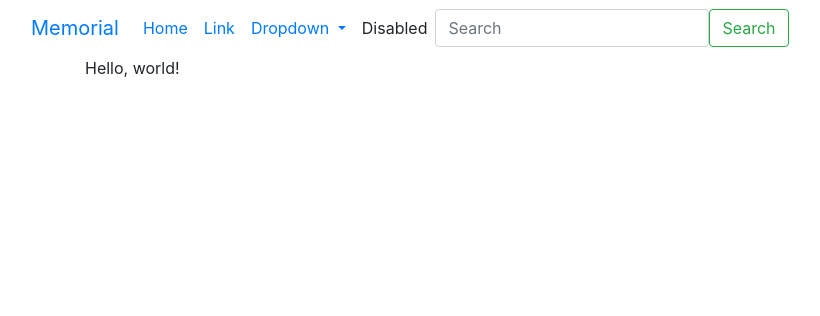
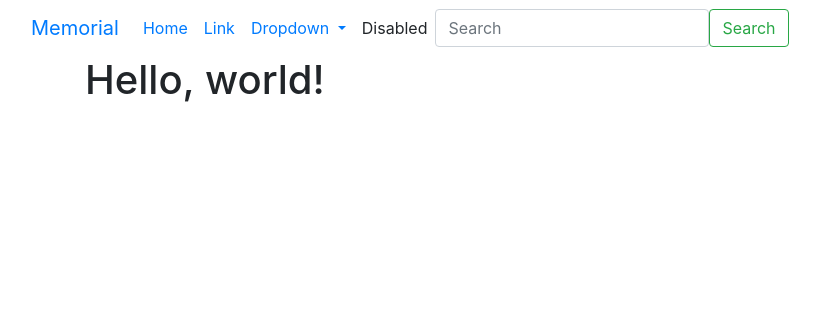
Before and after one commit to adjgonzalez/NextGenUniversityChatbot, a Django app: page / in a window 1280 px wide. Shown: the top 316 px of the page, without its empty margins (0-820 px from the left). Run offline with Django 5.2, Linux system fonts and the light colour scheme; some libraries are stand-ins or nearby versions.

Commit message:
#1 added css directory

```diff
--- /dev/null
+++ b/uni-chatbot/mychatbot/static/mychatbot/style.css
@@ -0,0 +1,3 @@
+h1 {
+    color: red;
+}
--- a/uni-chatbot/mychatbot/templates/home.html
+++ b/uni-chatbot/mychatbot/templates/home.html
@@ -1,7 +1,13 @@
 {% extends "base/base.html" %}
+{% comment %} Extends needs to be first line {% endcomment %}
+{% load static %}
+{% comment %} Tells django to use the css styles from static {% endcomment %}
     {% block title %}
+    {% comment %} Change the name of the page on the tab {% endcomment %}
         Home Page
     {% endblock %}
+
     {% block content %}
-        <p> Hello, world! </p>
+    {% comment %} Change the block 'content' found in base.html for whatever is here {% endcomment %}
+        <h1> Hello, world! </h1>
     {% endblock %}
```
